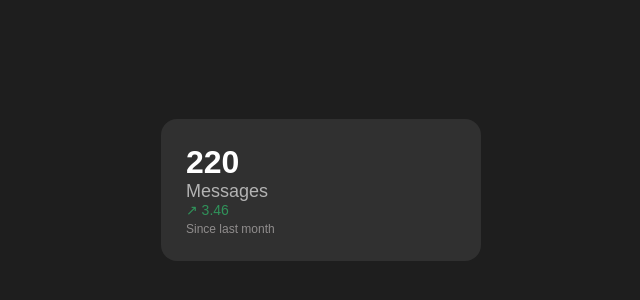
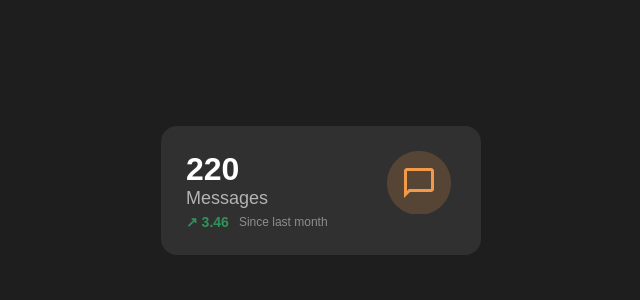
Before and after one commit to fabri2wavy/examen_primer_parcial_R2074-5_ArielFabricioTarquiVillalba, a plain HTML site: page index.html in a window 1280 px wide. Shown: the part 210-510 px from the top of the page, without its empty margins (319-959 px from the left). Drawn offline with Linux system fonts and the light colour scheme.

Commit message:
index y estilos finalizados

```diff
--- a/index.html
+++ b/index.html
@@ -1,17 +1,19 @@
 <!DOCTYPE html>
-<html lang="en">
+<html lang="es">
   <head>
     <meta charset="UTF-8" />
     <meta name="viewport" content="width=device-width, initial-scale=1.0" />
-    <title>EXAMEN R2074-5 TARQUI</title>
+    <title>examen R2074-5 TARQUI</title>
     <link rel="stylesheet" href="./styles.css" />
   </head>
   <body>
     <main class="card">
-      <div class="superior"></div>
-      <div class="encabezado">
-        <h1>220</h1>
-        <p>Messages</p>
+      <div class="superior">
+        <div class="encabezado">
+          <h1>220</h1>
+          <p>Messages</p>
+        </div>
+        <img src="./icono_mensaje.png" alt="Icono de mensajes" />
       </div>
       <div class="detalle">
         <p class="estadistica">↗ 3.46</p>
--- a/styles.css
+++ b/styles.css
@@ -1,51 +1,26 @@
 * {
+  margin: 0;
   padding: 0;
-    margin: 0;
-    box-sizing: inherit;
+  box-sizing: border-box;
 }
 
 body {
-    background: #1e1e1e;
+  background-color: #1e1e1e;
   display: flex;
+  justify-content: center;
   align-items: center;
-    justify-content: center;
   height: 100vh;
-    font-family: 'Arial', sans-serif;
-    box-sizing: border-box;
+  font-family: "Arial", sans-serif;
 }
 
 main {
-    background: #303030;
+  background-color: #303030;
   width: 320px;
   border-radius: 16px;
   padding: 25px;
+
   gap: 10px;
-    color: #ffffff;
-}
-/* Estilos generales */
-* {
-    padding: 0;
-    margin: 0;
-    box-sizing: inherit;
-}
-
-body {
-    background: #1e1e1e;
-    display: flex;
-    align-items: center;
-    justify-content: center;
-    height: 100vh;
-    font-family: 'Arial', sans-serif;
-    box-sizing: border-box;
-}
-
-.card {
-    background: #303030;
-    width: 320px;
-    border-radius: 16px;
-    padding: 25px;
-    gap: 10px;
-    color: #ffffff;
+  color: white;
 }
 
 .encabezado h1 {
@@ -60,24 +35,30 @@ body {
 .superior {
   display: flex;
   justify-content: space-between;
-    align-items: start;
+  align-items: flex-start;
+}
+
+.icono img {
+  width: 24px;
+  border-radius: 50%;
+  float: right;
 }
 
 .detalle {
   display: flex;
-    flex-direction: column;
-    gap: 4px;
-    text-align: start;
+  align-items: center;
+  gap: 10px;
 }
 
-.estadistica {
+.detalle .estadistica {
+  color: #30925a;
   font-size: 14px;
-    color: #30925a;
   display: flex;
   align-items: center;
+  font-weight: bold;
 }
 
-.subtexto {
+.detalle .subtexto {
   font-size: 12px;
   color: #908d8d;
 }
```
Also changed, not shown: icono_mensaje.png (added). Lines whose indentation alone changed are shown as unchanged.
